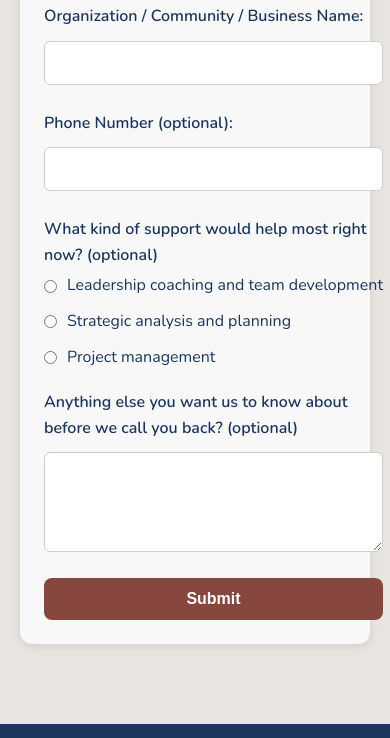
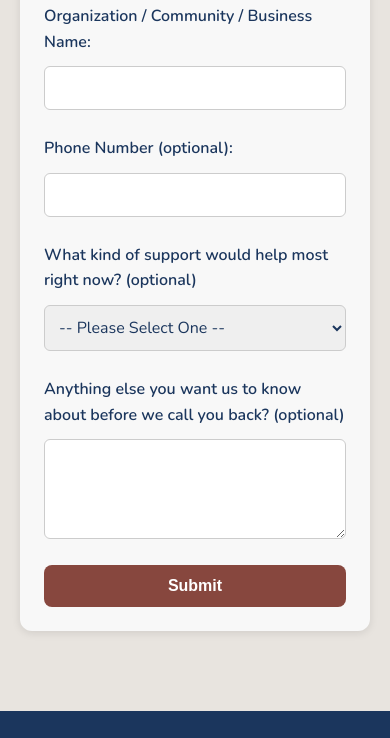
Before and after one commit to jj-zone/GSD-Leaders-Inc, a plain HTML site: page index.html in a window 390 px wide. Shown: the part 4930-5668 px from the top of the page. Drawn offline with nearby package versions, Linux system fonts and the light colour scheme.

Commit message:
updated code for alternative question dropdown

```diff
--- a/index.html
+++ b/index.html
@@ -1,4 +1,3 @@
-
 <!DOCTYPE html>
 <html lang="en">
 <head>
@@ -192,28 +191,6 @@
             margin-bottom: 15px;
             line-height: 1.8;
         }
-
-        /* -----------------------
-        FIXED RADIO BUTTON STYLES
-        ------------------------ */
-        .checkbox-group {
-            display: flex;
-            flex-direction: column;
-            gap: 10px;
-            /* Ensure left alignment for the whole group */
-            align-items: flex-start;
-            text-align: left;
-        }
-
-        .checkbox-item {
-            display: flex;
-            align-items: center;
-            gap: 10px;
-            /* Ensure text stays on one line */
-            white-space: nowrap;
-        }
-        /* ----------------------- */
-
 
         /* Services Section Styles */
         .services-infographic {
@@ -557,7 +534,8 @@
         }
 
         #gsdForm input,
-        #gsdForm textarea {
+        #gsdForm textarea,
+        #gsdForm select { /* Added select element here */
             width: 100%;
             padding: 10px;
             margin: 6px 0;
@@ -568,7 +546,8 @@
         }
 
         #gsdForm input:focus,
-        #gsdForm textarea:focus {
+        #gsdForm textarea:focus,
+        #gsdForm select:focus {
             outline: none;
             border-color: #6c6c6c;
         }
@@ -921,23 +900,24 @@
                 grid-column: 1;
             }
 
-            /* Ensure radio buttons stay left-aligned on mobile */
-            .checkbox-group {
-                align-items: flex-start;
-                text-align: left;
+            /* FIX: Apply a max-width to the form wrapper to keep it within the container's padding */
+            .form-wrapper {
+                max-width: 100%;
+                margin: 0;
+                padding: 1.5rem;
             }
 
-            .checkbox-item {
-                display: flex;
-                align-items: center;
-                justify-content: flex-start;
-                gap: 10px;
-                white-space: normal;
-                text-align: left;
+            /* FIX: Ensure form inputs/textarea/select/button take up full available width minus padding */
+            #gsdForm input,
+            #gsdForm textarea,
+            #gsdForm select,
+            #gsdForm button {
+                width: 100%;
             }
 
-            .checkbox-item label {
-                text-align: left;
+            /* NEW FIX: Force dark blue color on select element text for mobile browsers */
+            #gsdForm select {
+                color: #1B365D !important;
             }
 
             .return-to-top {
@@ -951,7 +931,12 @@
                 display: block;
                 margin-bottom: 10px;
             }
+
+            #contact .container {
+                padding: 0 20px;
+            }
         }
+
     </style>
 </head>
 <body>
@@ -1131,23 +1116,14 @@
                     </div>
 
                     <div class="form-field">
-                        <label>What kind of support would help most right now? (optional)</label>
-                        <div class="checkbox-group" style="text-align: left;">
-                            <div class="checkbox-item">
-                                <input type="radio" name="support_type" value="leadership_coaching" id="support_leadership">
-                                <label for="support_leadership" style="margin: 0; font-weight: normal; white-space: nowrap;">Leadership coaching and team development</label>
-                            </div>
-                            <div class="checkbox-item">
-                                <input type="radio" name="support_type" value="strategic_planning" id="support_planning">
-                                <label for="support_planning" style="margin: 0; font-weight: normal; white-space: nowrap;">Strategic analysis and planning</label>
-                            </div>
-                            <div class="checkbox-item">
-                                <input type="radio" name="support_type" value="project_management" id="support_project">
-                                <label for="support_project" style="margin: 0; font-weight: normal; white-space: nowrap;">Project management</label>
-                            </div>
-                        </div>
+                        <label for="support_select">What kind of support would help most right now? (optional)</label>
+                        <select name="support_type" id="support_select">
+                            <option value="">-- Please Select One --</option>
+                            <option value="leadership_coaching">Leadership coaching and team development</option>
+                            <option value="strategic_planning">Strategic analysis and planning</option>
+                            <option value="project_management">Project management</option>
+                        </select>
                     </div>
-
                     <div class="form-field full-width">
                       <label>Anything else you want us to know about before we call you back? (optional)</label>
                       <textarea name="lastingchange" rows="3"></textarea>
```
